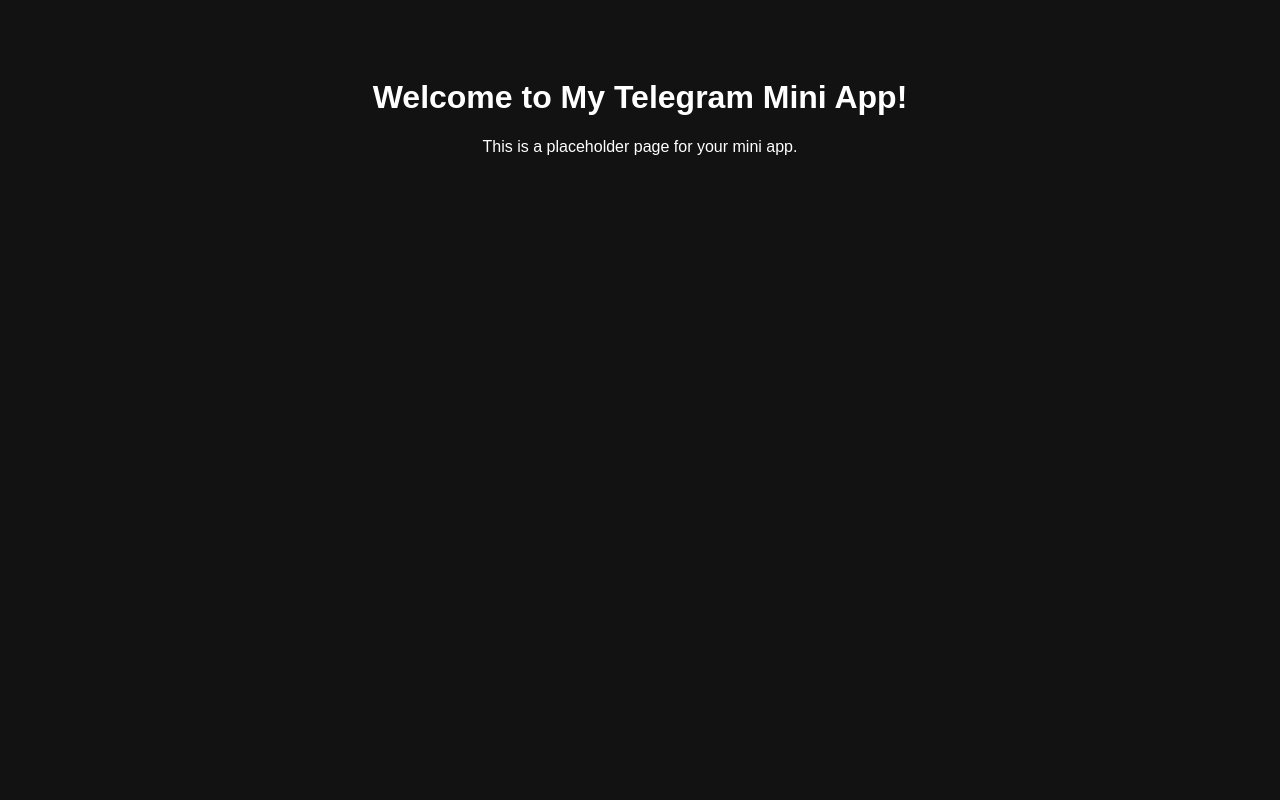
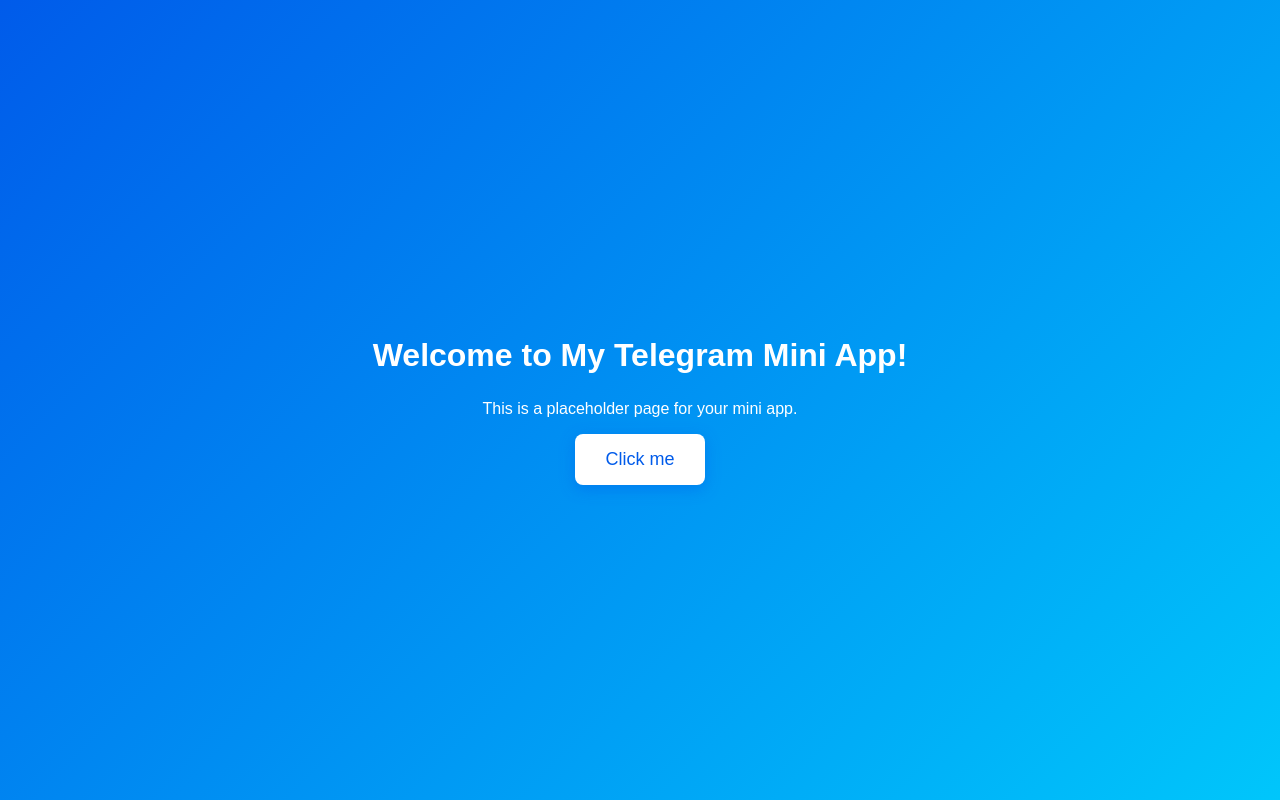
Before and after one commit to saysayn1/index, a website: page index.html in a window 1280 px wide. Drawn offline with Linux system fonts and the light colour scheme.

Commit message:
Add/update index.html with mini app content

```diff
--- a/index.html
+++ b/index.html
@@ -2,19 +2,42 @@
 <html lang="en">
 <head>
   <meta charset="UTF-8" />
-  <title>My Telegram Mini App</title>
+  <meta name="viewport" content="width=device-width, initial-scale=1" />
+  <title>Telegram Mini App</title>
   <style>
     body {
-      background: #121212;
+      font-family: Arial, sans-serif;
+      background: linear-gradient(135deg, #005bea, #00c6fb);
       color: white;
-      font-family: Arial, sans-serif;
-      text-align: center;
-      padding: 50px;
+      display: flex;
+      flex-direction: column;
+      align-items: center;
+      justify-content: center;
+      height: 100vh;
+      margin: 0;
+    }
+    h1 {
+      margin-bottom: 10px;
+    }
+    button {
+      background: white;
+      color: #005bea;
+      border: none;
+      padding: 15px 30px;
+      font-size: 18px;
+      border-radius: 8px;
+      cursor: pointer;
+      box-shadow: 0 4px 15px rgba(0, 91, 234, 0.4);
+      transition: background 0.3s ease;
+    }
+    button:hover {
+      background: #d0ebff;
     }
   </style>
 </head>
 <body>
   <h1>Welcome to My Telegram Mini App!</h1>
   <p>This is a placeholder page for your mini app.</p>
+  <button onclick="alert('Button clicked!')">Click me</button>
 </body>
 </html>
```
